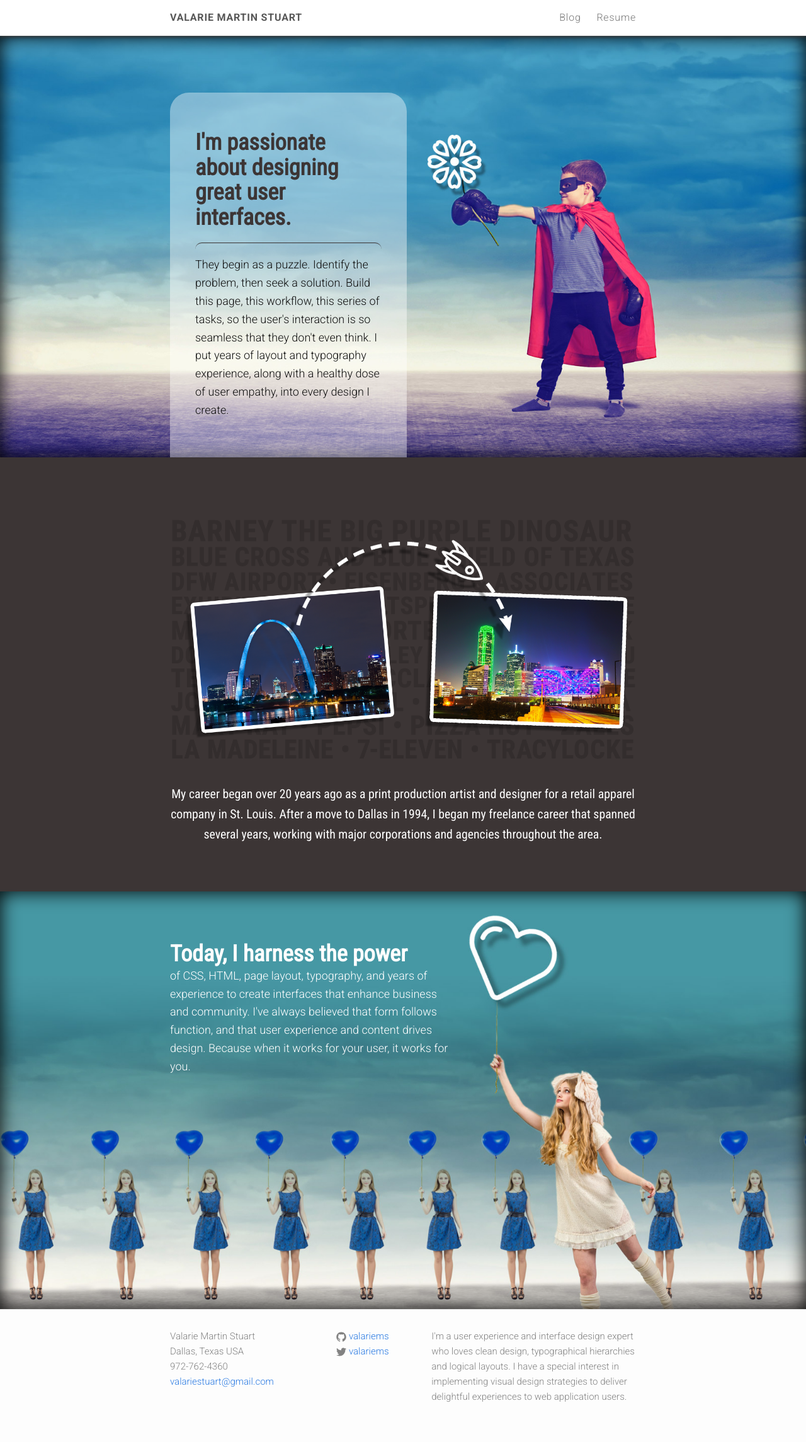
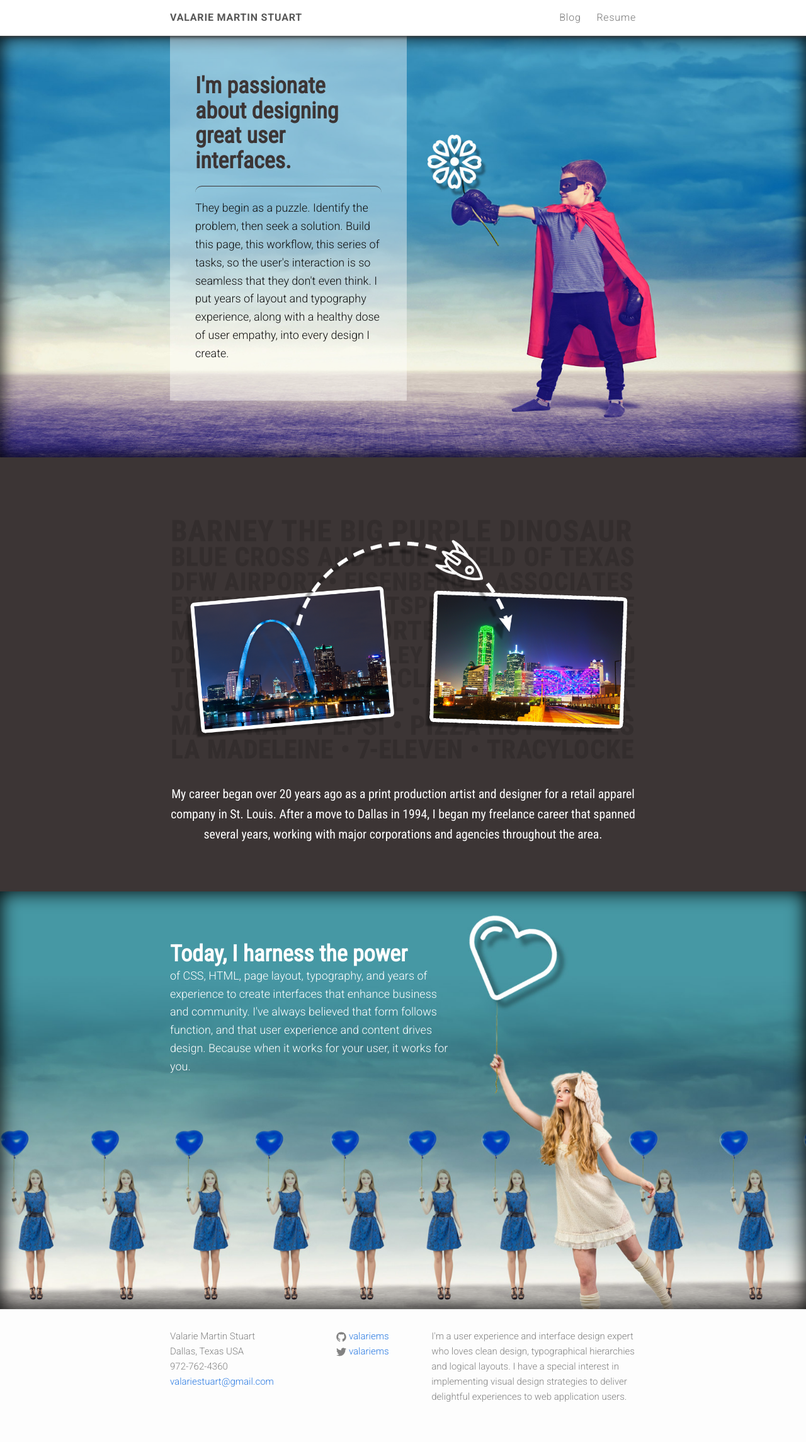
Before and after one commit to valariems/valariems.github.io, a Jekyll site: the page built from index.html, in a window 1280 px wide. Shown: the whole page at 63% size. Built offline with Jekyll 4.4.1, drawn with Linux system fonts in a browser that asks for light colours; nearby versions of some CDN libraries.

Commit message:
Move the index intro section text to top.

```diff
--- a/css/custom.scss
+++ b/css/custom.scss
@@ -190,10 +190,8 @@ ul.shots {
   background-image: url("/assets/images/flower-boy.jpg");
   background-size: cover;
   box-shadow: inset 0 0 30px #000000;
-  padding-top: 90px;
   .story-text {
-    border-top-left-radius: 30px;
-    border-top-right-radius: 30px;
+    margin-bottom: 90px;
   }
 }
 
```
